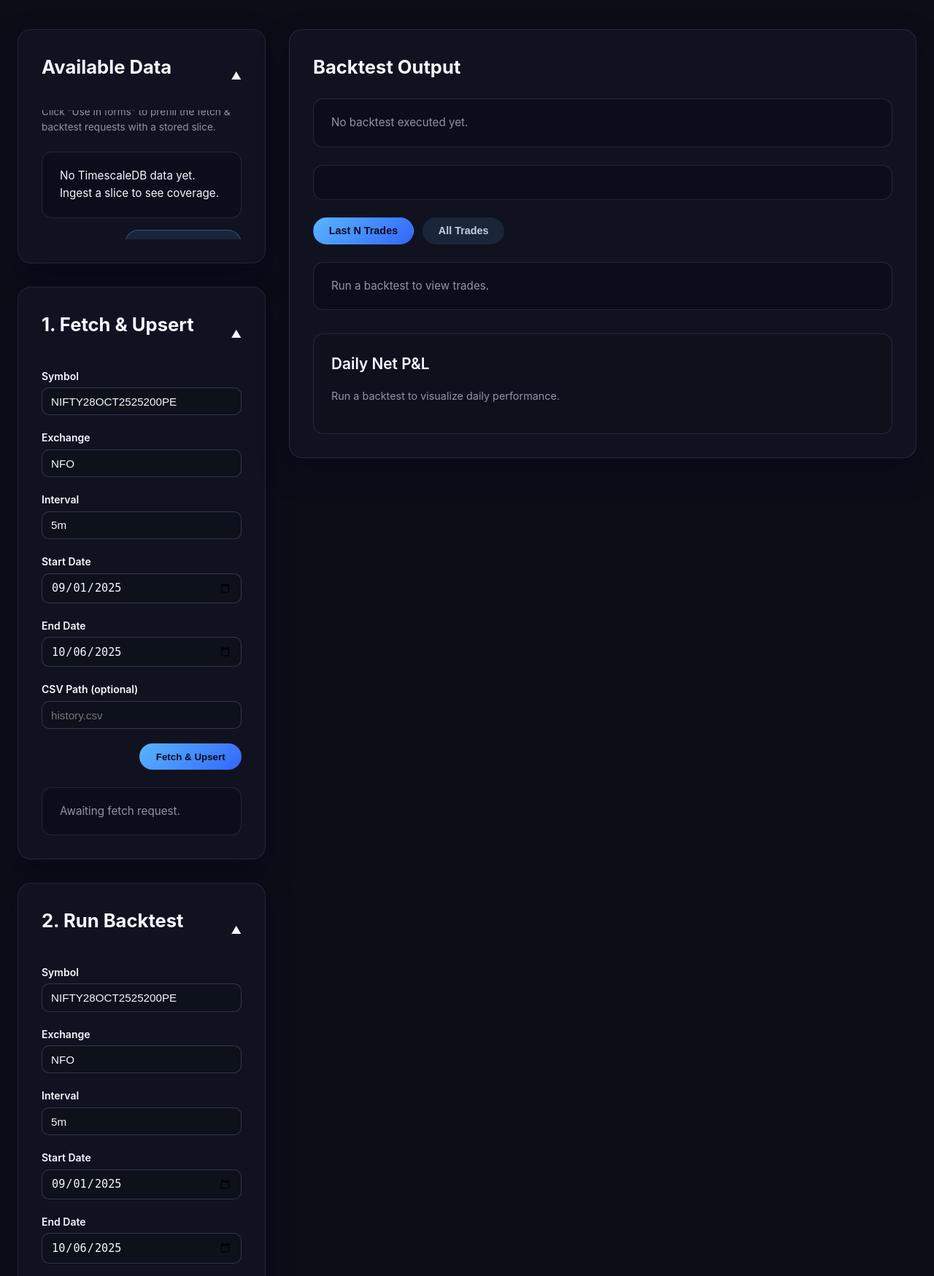
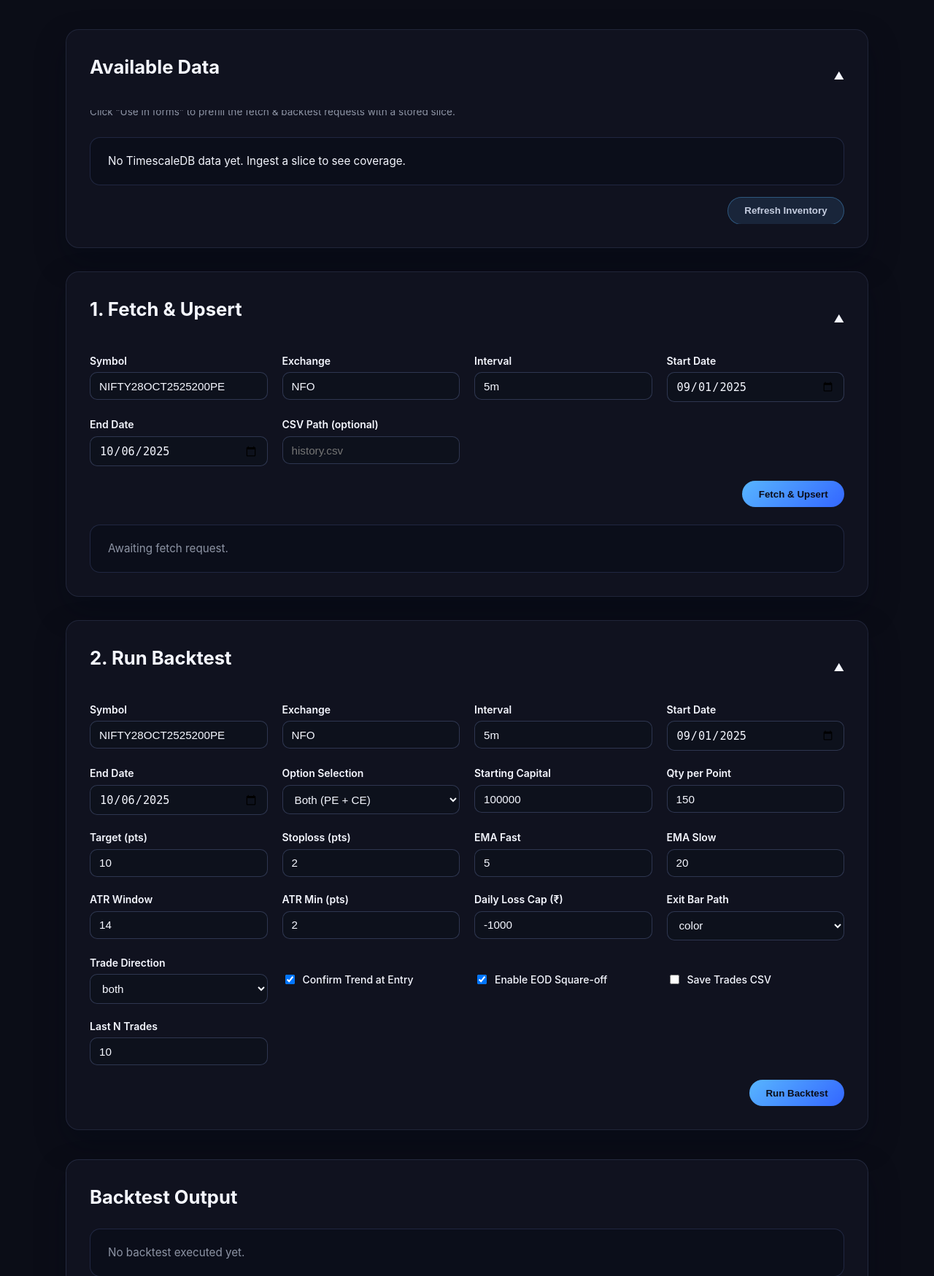
Before and after one commit to SANARP98/timescale-gravity, a FastAPI app: page / in a window 1280 px wide. Shown: the part 231-1980 px from the top of the page at 73% size. Run offline with FastAPI, Linux system fonts and the light colour scheme; data that the repository does not hold is empty; some libraries are stand-ins or nearby versions.

Commit message:
single column

```diff
--- a/app/static/style.css
+++ b/app/static/style.css
@@ -75,10 +75,12 @@
 }
 
 .layout {
-  display: grid;
-  grid-template-columns: minmax(280px, 340px) minmax(0, 1fr);
-  gap: 2rem;
-  align-items: flex-start;
+  display: flex;
+  flex-direction: column;
+  gap: 2.5rem;
+  max-width: 1100px;
+  margin: 0 auto;
+  width: 100%;
 }
 
 .sidebar,
@@ -86,6 +88,7 @@
   display: flex;
   flex-direction: column;
   gap: 2rem;
+  width: 100%;
 }
 
 .card {
```
